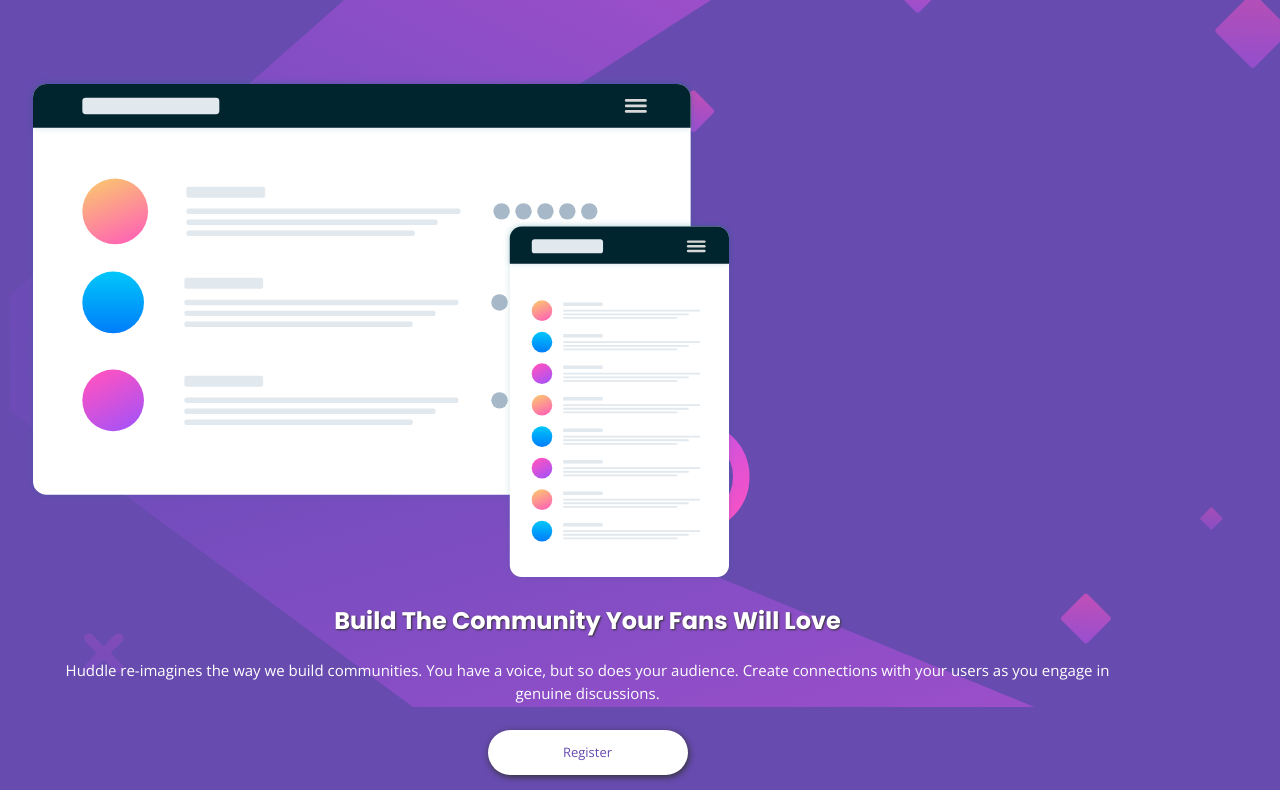
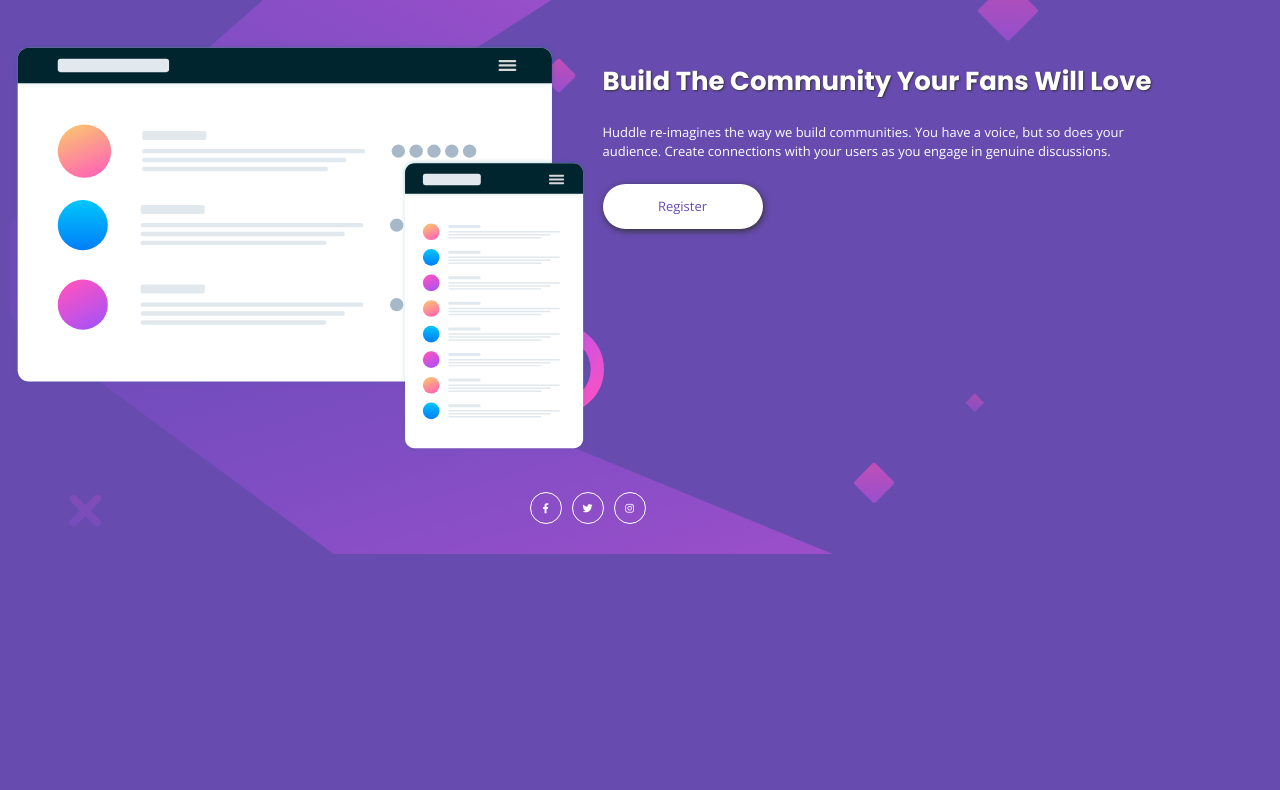
Before and after one commit to Shadowbest/huddle-single-introductory-landing-page, a plain HTML site: page index.html in a window 1280 px wide. Shown: the part 80-870 px from the top of the page. After the commit the page ends 800 px from the top, so only its background shows below. Drawn offline with nearby package versions, Linux system fonts and the light colour scheme.

Commit message:
Added tablet main content stylings

```diff
--- a/css/styles.css
+++ b/css/styles.css
@@ -28,8 +28,6 @@
   background-image: url('../img/bg-mobile.svg');
   background-repeat: no-repeat;
   background-position: top -16px left -25px;
-  /* background-size: cover; */
-  /* min-height: 100vh; */
 }
 
 h1,
@@ -136,11 +134,12 @@
 /* MEDIA QUERIES */
 
 /* Tablet */
-@media screen and (min-width: 720px) {
+@media screen and (min-width: 768px) {
   body {
     background-image: url('../img/bg-desktop.svg');
     background-size: contain;
     background-position: top 10px left 10px;
+    font-size: 1rem;
   }
 
   .wrapper {
@@ -155,4 +154,33 @@
   .main-header .main-header__logo {
     inline-size: 150px;
   }
+
+  .main-content {
+    display: grid;
+    grid-template-columns: 1fr 1fr;
+  }
+
+  .main-content .main-content__img {
+    padding: 0;
+  }
+
+  .main-content .main-content__text {
+    padding-block-start: 2em;
+    padding-inline-start: 1.5em;
+    text-align: left;
+  }
+
+  .main-content .main-content__text h1 {
+    font-size: 2.6rem;
+  }
+
+  .main-content .main-content__text p {
+    padding: 0;
+    font-size: 1.3rem;
+  }
+
+  .main-content .main-content__text .main-content__btn {
+    inline-size: 160px;
+    text-align: center;
+  }
 }
```
